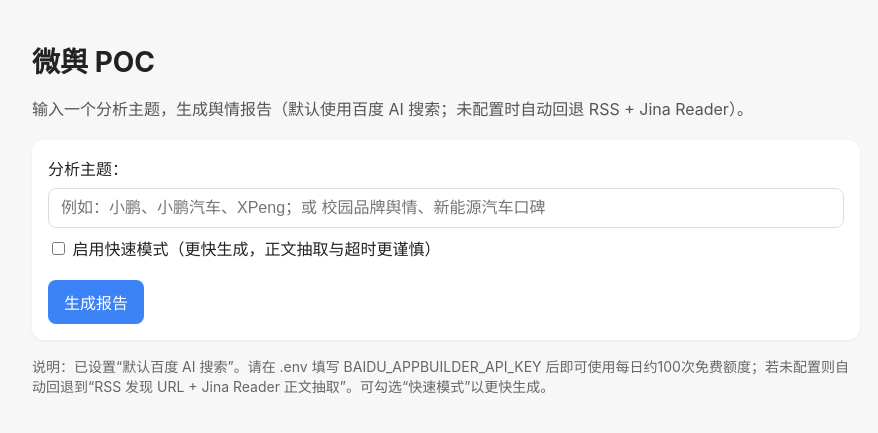
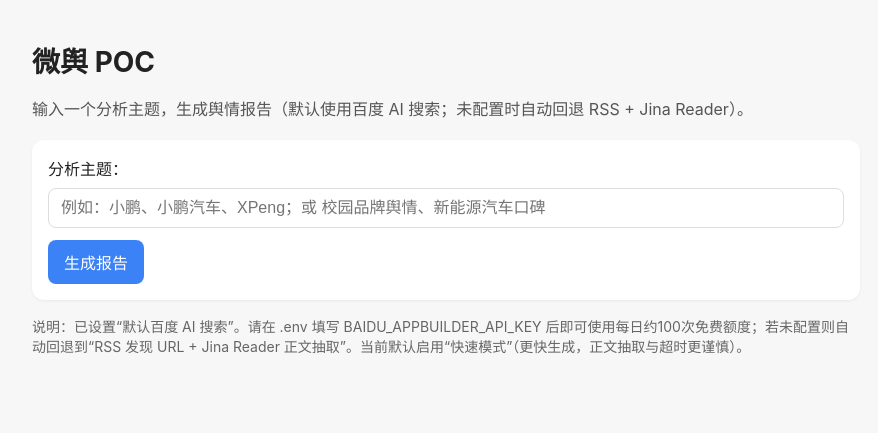
Before and after one commit to sam-xingyk/-, a FastAPI app: page / in a window 1280 px wide. Shown: the top 433 px of the page, without its empty margins (194-1072 px from the left). Run offline with FastAPI, Linux system fonts and the light colour scheme.

Commit message:
chore(ui): default fast mode enabled; remove checkbox and set hidden fast=on

```diff
--- a/app/main.py
+++ b/app/main.py
@@ -19,7 +19,7 @@ async def index(request: Request):
 
 
 @app.post("/analyze", response_class=HTMLResponse)
-async def analyze(request: Request, topic: str = Form(...), source: str = Form("baidu"), fast: str = Form("off")):
+async def analyze(request: Request, topic: str = Form(...), source: str = Form("baidu"), fast: str = Form("on")):
     orchestrator = Orchestrator()
     fast_flag = fast.lower() in ("on", "true", "1", "yes")
     report = orchestrator.analyze(topic=topic, use_mock=False, source=source, fast=fast_flag)
--- a/templates/index.html
+++ b/templates/index.html
@@ -14,14 +14,12 @@
     <form id="analyze-form" action="/analyze" method="post" class="card">
       <label for="topic">分析主题：</label>
       <input type="text" id="topic" name="topic" placeholder="例如：小鹏、小鹏汽车、XPeng；或 校园品牌舆情、新能源汽车口碑" required />
-      <label style="display:block; margin-top:8px;">
-        <input type="checkbox" name="fast" /> 启用快速模式（更快生成，正文抽取与超时更谨慎）
-      </label>
+      <input type="hidden" name="fast" value="on" />
       <button id="submit-btn" type="submit">生成报告</button>
     </form>
 
     <div class="tips">
-      <p>说明：已设置“默认百度 AI 搜索”。请在 .env 填写 BAIDU_APPBUILDER_API_KEY 后即可使用每日约100次免费额度；若未配置则自动回退到“RSS 发现 URL + Jina Reader 正文抽取”。可勾选“快速模式”以更快生成。</p>
+      <p>说明：已设置“默认百度 AI 搜索”。请在 .env 填写 BAIDU_APPBUILDER_API_KEY 后即可使用每日约100次免费额度；若未配置则自动回退到“RSS 发现 URL + Jina Reader 正文抽取”。当前默认启用“快速模式”（更快生成，正文抽取与超时更谨慎）。</p>
     </div>
   </div>
   <script>
```
